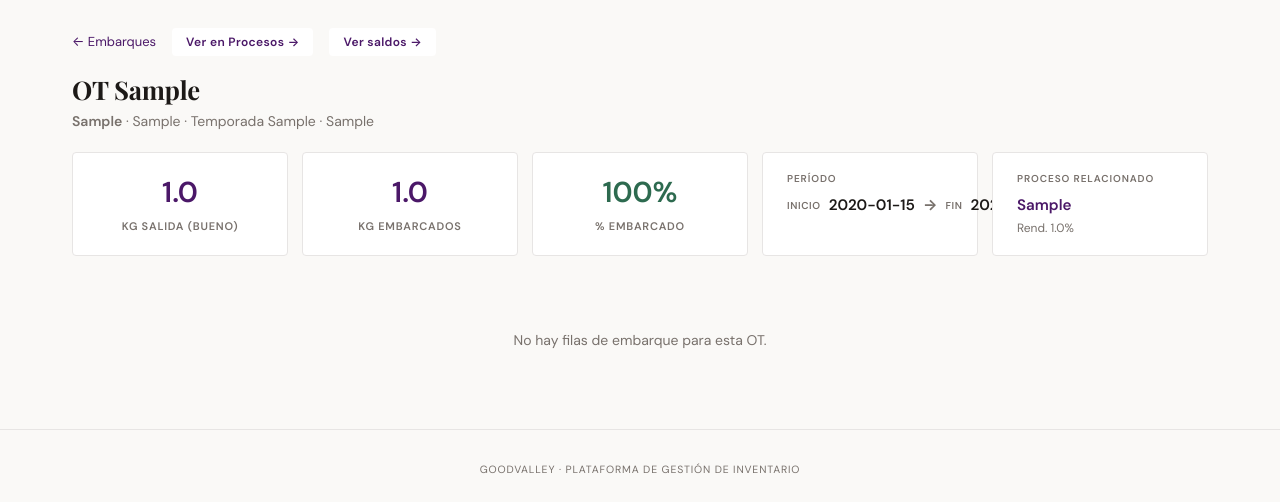
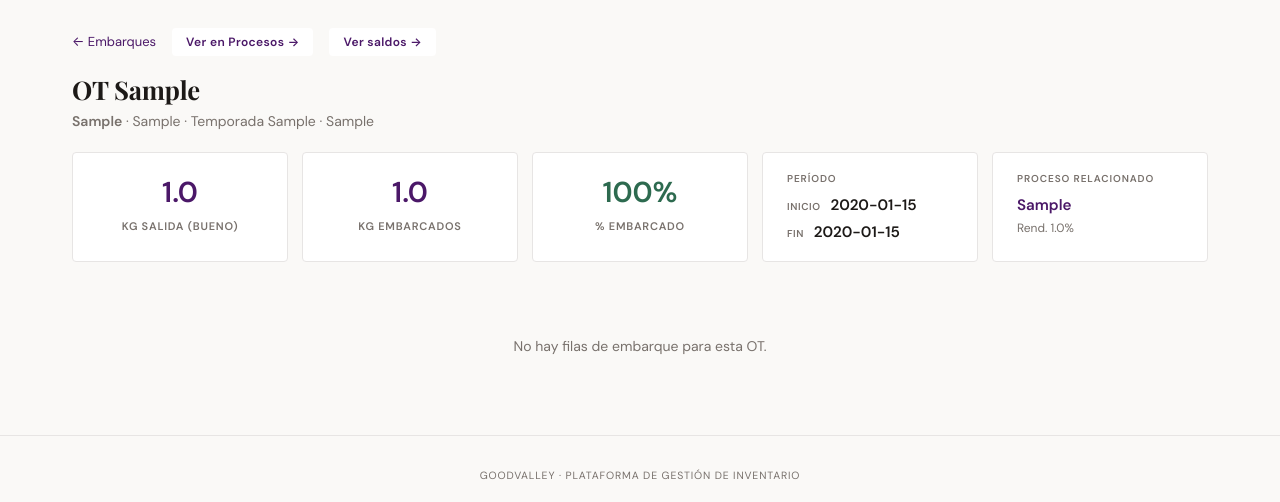
Before and after one commit to holscherp/Goodvalley, a Flask app: a page that uses templates/orden_de_venta_detail.html in a window 1280 px wide. Shown: the part 56-558 px from the top of the page. Run offline with Flask 3, Linux system fonts and the light colour scheme; a user stored in the database is signed in; tables that the repository leaves empty hold one stand-in row (values such as "Sample post").

Commit message:
Fix PERÍODO overflow in embarques detail — stack dates vertically
Co-Authored-By: Claude Sonnet 4.6 <noreply@anthropic.com>

```diff
--- a/templates/orden_de_venta_detail.html
+++ b/templates/orden_de_venta_detail.html
@@ -77,14 +77,17 @@
       <div style="font-size:11px;color:var(--muted);text-transform:uppercase;letter-spacing:.07em;font-weight:600;margin-top:4px">% Embarcado</div>
     </div>
     {% endif %}
-    <div class="card" style="padding:18px 24px;flex:1;min-width:200px;white-space:nowrap">
+    <div class="card" style="padding:18px 24px;flex:1;min-width:160px">
       <div style="font-size:10px;text-transform:uppercase;letter-spacing:.09em;color:var(--muted);font-weight:700;margin-bottom:8px">Período</div>
-      <div style="font-size:.95rem;font-weight:700;display:flex;align-items:center;gap:8px">
-        <span style="font-size:10px;color:var(--muted);text-transform:uppercase;letter-spacing:.06em;font-weight:600">Inicio</span>
-        {{ o.fecha_primer_embarque.strftime('%Y-%m-%d') if o.fecha_primer_embarque else '—' }}
-        <span style="color:var(--muted)">→</span>
-        <span style="font-size:10px;color:var(--muted);text-transform:uppercase;letter-spacing:.06em;font-weight:600">Fin</span>
-        {{ o.fecha_ultimo_embarque.strftime('%Y-%m-%d') if o.fecha_ultimo_embarque else '—' }}
+      <div style="display:flex;flex-direction:column;gap:4px">
+        <div>
+          <span style="font-size:10px;color:var(--muted);text-transform:uppercase;letter-spacing:.06em;font-weight:600;margin-right:6px">Inicio</span>
+          <span style="font-size:.95rem;font-weight:700">{{ o.fecha_primer_embarque.strftime('%Y-%m-%d') if o.fecha_primer_embarque else '—' }}</span>
+        </div>
+        <div>
+          <span style="font-size:10px;color:var(--muted);text-transform:uppercase;letter-spacing:.06em;font-weight:600;margin-right:6px">Fin</span>
+          <span style="font-size:.95rem;font-weight:700">{{ o.fecha_ultimo_embarque.strftime('%Y-%m-%d') if o.fecha_ultimo_embarque else '—' }}</span>
+        </div>
       </div>
     </div>
     {% if o.proceso %}
```
